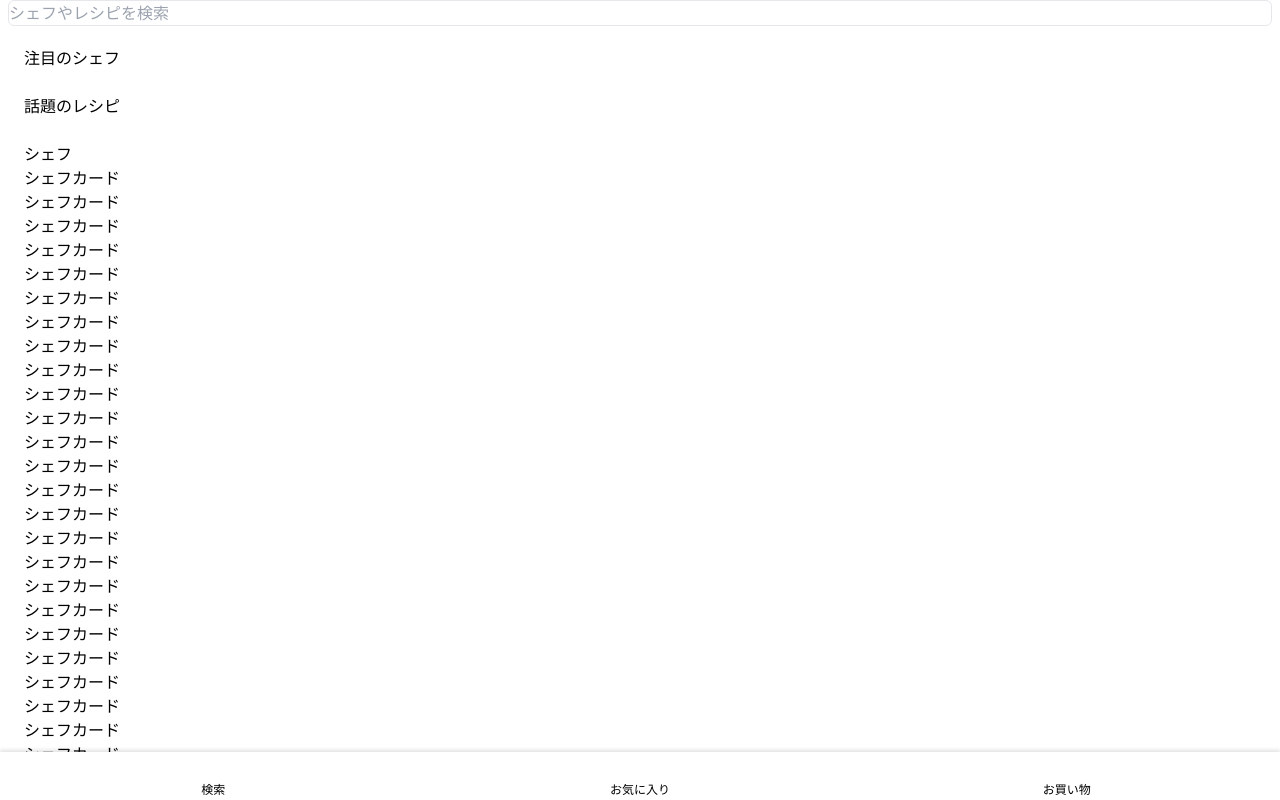
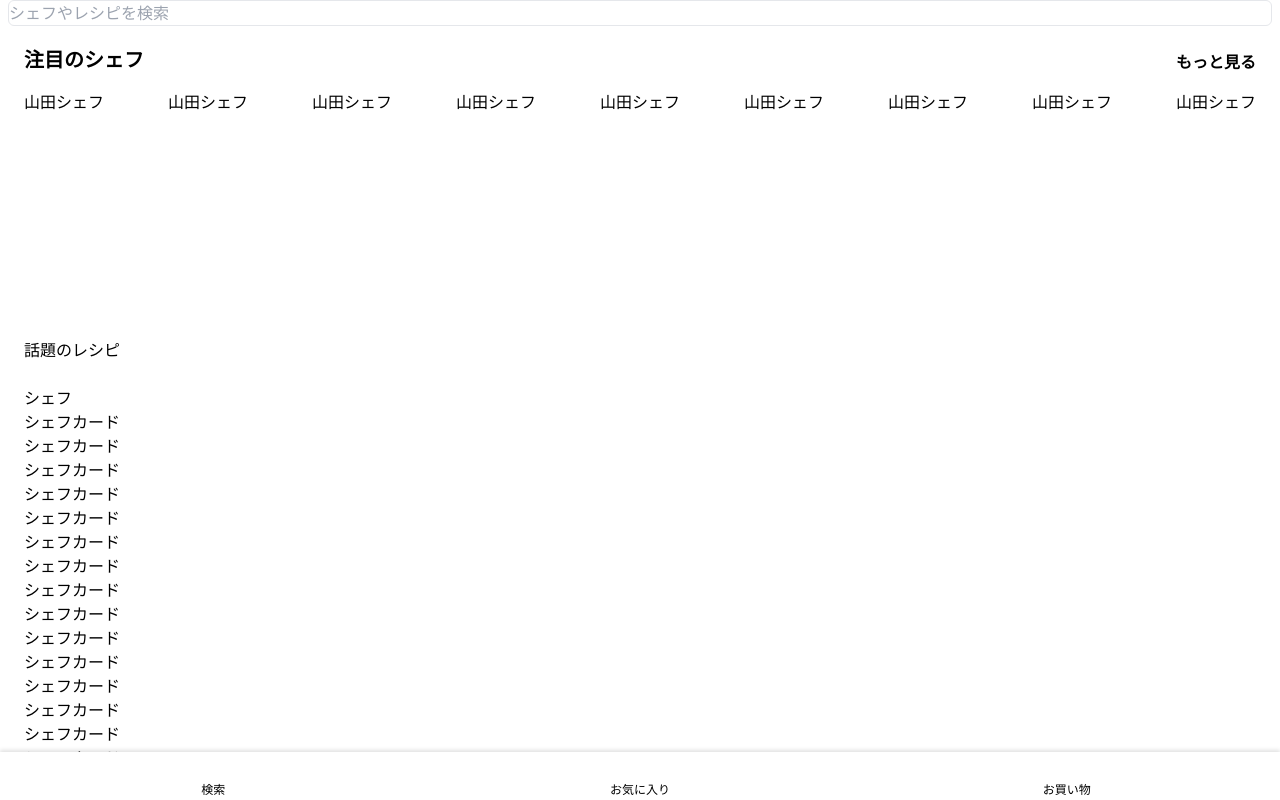
Before and after one commit to qin-team-recipe/05-recipe-app, a Next.js app in the folder frontend/: page /search in a window 1280 px wide. Built offline with nearby package versions, Linux system fonts and the light colour scheme; what tailwindcss-radix-colors would draw is missing.

Commit message:
feat: 注目のレシピセクションを作成

```diff
--- a/frontend/package.json
+++ b/frontend/package.json
@@ -23,6 +23,7 @@
     ]
   },
   "dependencies": {
+    "@radix-ui/react-scroll-area": "^1.0.4",
     "next": "13.4.4",
     "react": "18.2.0",
     "react-dom": "18.2.0"
--- /dev/null
+++ b/frontend/src/app/(app)/_component/header/SectionHeader.tsx
@@ -0,0 +1,25 @@
+import React, { FC } from "react"
+import { Route } from "next"
+import Link from "next/link"
+
+type SectionHeaderProps<T extends string> = {
+  href: Route<T> | URL
+  isMore?: boolean
+  title: string
+}
+
+/** @package */
+export const SectionHeader: FC<SectionHeaderProps<string>> = (props) => {
+  const { href, isMore = false, title } = props
+
+  return (
+    <div className="flex items-end justify-between font-bold">
+      <h3 className="text-mauve-normal text-xl">{title}</h3>
+      {isMore ? (
+        <div className="text-mauve-dim">
+          <Link href={href}>もっと見る</Link>
+        </div>
+      ) : null}
+    </div>
+  )
+}
--- /dev/null
+++ b/frontend/src/app/(app)/_component/header/index.ts
@@ -0,0 +1 @@
+export { SectionHeader } from "./SectionHeader"
--- /dev/null
+++ b/frontend/src/app/(app)/search/_component/HotChef.tsx
@@ -0,0 +1,24 @@
+import React from "react"
+
+import { ScrollAreaWrapper } from "@/app/_component"
+import { SectionHeader } from "@/app/(app)/_component/header"
+
+/** @package */
+export const HotChef = () => {
+  const chefCards = Array.from({ length: 50 }).map((_, i) => {
+    return (
+      <div key={i} className="min-w-32 h-56 w-32 bg-tomato-5">
+        山田シェフ
+      </div>
+    )
+  })
+
+  return (
+    <div className="space-y-4">
+      <SectionHeader title="注目のシェフ" href="/favorite" isMore />
+      <ScrollAreaWrapper>
+        <div className="flex space-x-4">{chefCards}</div>
+      </ScrollAreaWrapper>
+    </div>
+  )
+}
--- a/frontend/src/app/(app)/search/_component/index.ts
+++ b/frontend/src/app/(app)/search/_component/index.ts
@@ -1 +1,2 @@
 export { SearchHeader } from "./SearchHeader"
+export { HotChef } from "./HotChef"
--- a/frontend/src/app/(app)/search/page.tsx
+++ b/frontend/src/app/(app)/search/page.tsx
@@ -1,4 +1,6 @@
 import React from "react"
+
+import { HotChef } from "@/app/(app)/search/_component"
 
 export const metadata = {
   title: "シェフやレシピを検索",
@@ -12,7 +14,7 @@ export default function SearchPage() {
   return (
     <div className="space-y-6">
       <section>
-        <h3>注目のシェフ</h3>
+        <HotChef />
       </section>
 
       <section>
--- /dev/null
+++ b/frontend/src/app/_component/ScrollAreaWrapper.tsx
@@ -0,0 +1,25 @@
+"use client"
+
+import React, { FC } from "react"
+
+import * as ScrollArea from "@radix-ui/react-scroll-area"
+
+type ScrollAreaWrapperProps = {
+  children: React.ReactNode
+  orientation?: "horizontal" | "vertical"
+}
+
+/** @package */
+export const ScrollAreaWrapper: FC<ScrollAreaWrapperProps> = (props) => {
+  const { children, orientation = "horizontal" } = props
+
+  return (
+    <ScrollArea.Root>
+      <ScrollArea.Viewport>{children}</ScrollArea.Viewport>
+      <ScrollArea.Scrollbar orientation={orientation}>
+        <ScrollArea.Thumb />
+      </ScrollArea.Scrollbar>
+      <ScrollArea.Corner />
+    </ScrollArea.Root>
+  )
+}
--- /dev/null
+++ b/frontend/src/app/_component/index.ts
@@ -0,0 +1 @@
+export { ScrollAreaWrapper } from "./ScrollAreaWrapper"
```
Also changed, not shown: 1 other file (tests, documents, lock files or other folders).
